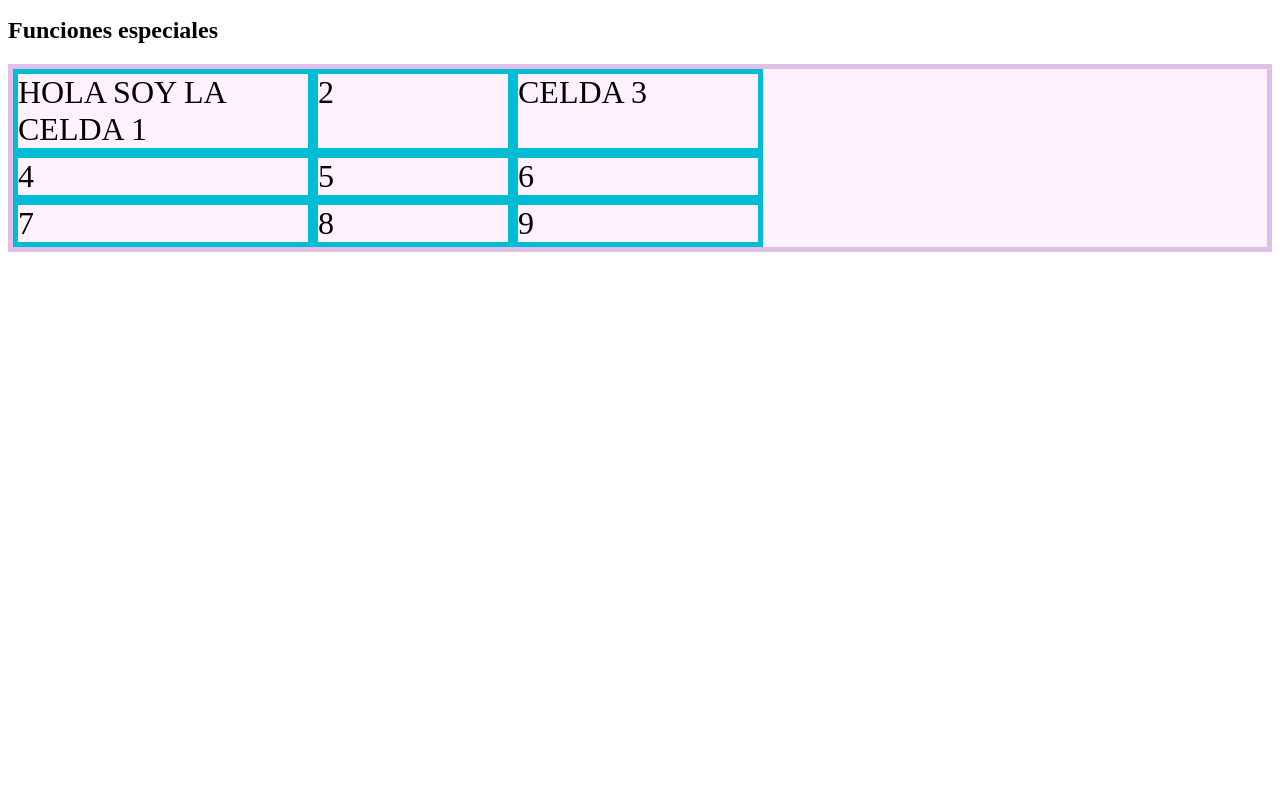
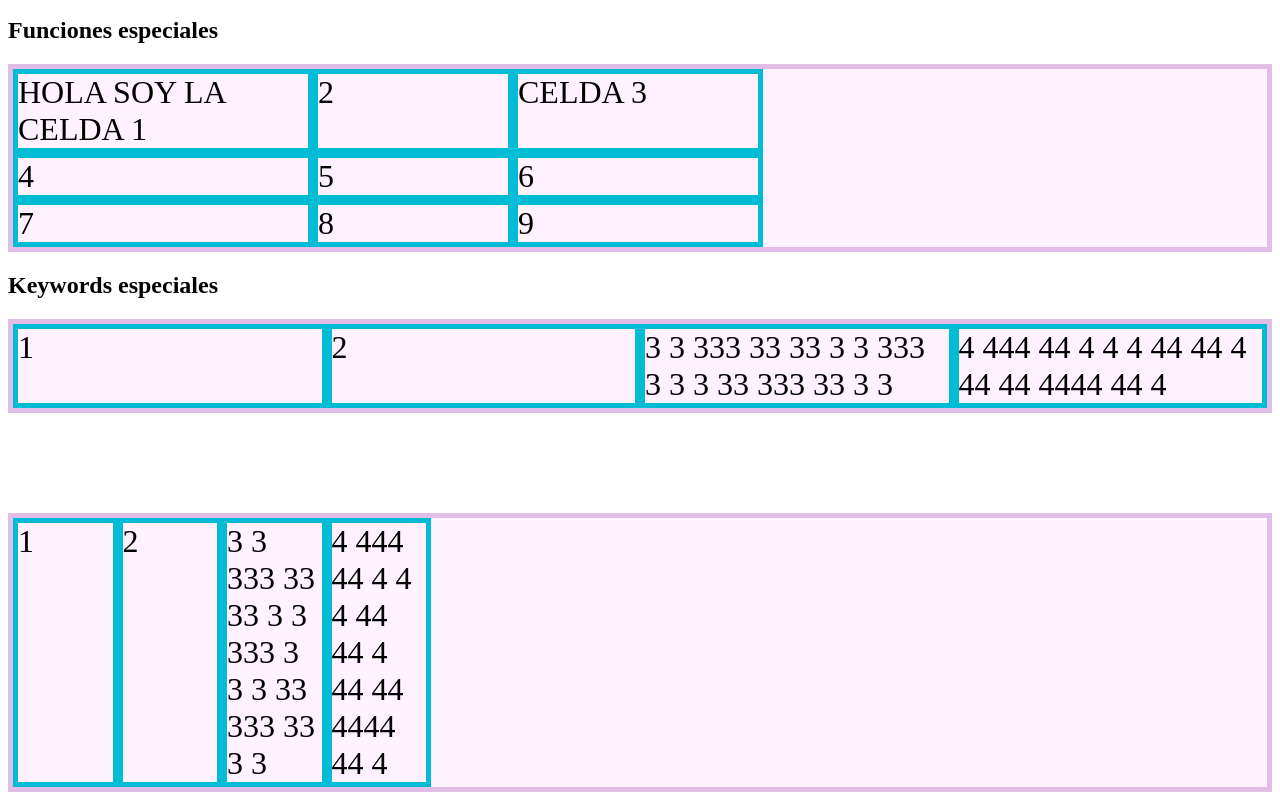
Before and after one commit to OrlandoGonzales13/CSS-Grid, a plain HTML site: page index.html in a window 1280 px wide. Shown: the part 3132-3932 px from the top of the page. Before the commit the page ends 3392 px from the top, so only its background shows below. Drawn offline with Linux system fonts and the light colour scheme.

Commit message:
6- Keybords Especiales

```diff
--- a/index.html
+++ b/index.html
@@ -76,5 +76,19 @@
         <div class="itemFE itemFE-8">8</div>
         <div class="itemFE itemFE-9">9</div>
     </div>
+
+    <h2>Keywords especiales</h2>
+    <div class="containerKE">
+        <div class="itemKE itemKE-1">1</div>
+        <div class="itemKE itemKE-2">2</div>
+        <div class="itemKE itemKE-3">3 3 333 33 33 3 3 333 3 3 3 33 333 33 3 3</div>
+        <div class="itemKE itemKE-4">4 444 44 4 4 4 44 44 4 44 44 4444 44 4</div>
+    </div>
+    <div class="containerKE2">
+        <div class="itemKE itemKE-1">1</div>
+        <div class="itemKE itemKE-2">2</div>
+        <div class="itemKE itemKE-3">3 3 333 33 33 3 3 333 3 3 3 33 333 33 3 3</div>
+        <div class="itemKE itemKE-4">4 444 44 4 4 4 44 44 4 44 44 4444 44 4</div>
+    </div>
 </body>
 </html>
--- a/style.css
+++ b/style.css
@@ -180,3 +180,34 @@ el tamaño de las columnas */
     border: 5px solid #00bcd4;
     font-size: 2rem;
 }
+
+/*-----------FKEYWORDS ESPECIALES-------------*/
+
+/* fr : Es una unidad de medida especial de css grid para darle ancho o alto
+a filas y columnas 1fr representa una fraccion del total de columnas o filas.
+
+min-content : Ajusta el ancho de la celda lo mínimo posible sin romper su contenido.
+max-content : Ajusta el ancho de la celda lo máximo posible para mostrar su contenido.
+auto-fill : Agrega columnas “fantasma” que rellenan el espacio sobrante del contenedor.
+auto-fit : Ensancha las columnas para que ocupen todo el espacio del contenedor.
+auto-fill y auto-fit ayudan a la grilla a ocupar el 100% del espacio disponible */
+
+.containerKE{
+    border: 5px solid #e1bee7;
+    background-color: #fff1ff;
+    display: grid;
+    grid-template-columns: repeat(auto-fit, minmax(100px, 1fr));
+}
+
+.itemKE {
+    border: 5px solid #00bcd4;
+    font-size: 2rem;
+}
+
+.containerKE2{
+    border: 5px solid #e1bee7;
+    background-color: #fff1ff;
+    display: grid;
+    margin-top: 100px;
+    grid-template-columns: repeat(auto-fill,minmax(100px, 1fr));
+}
```
